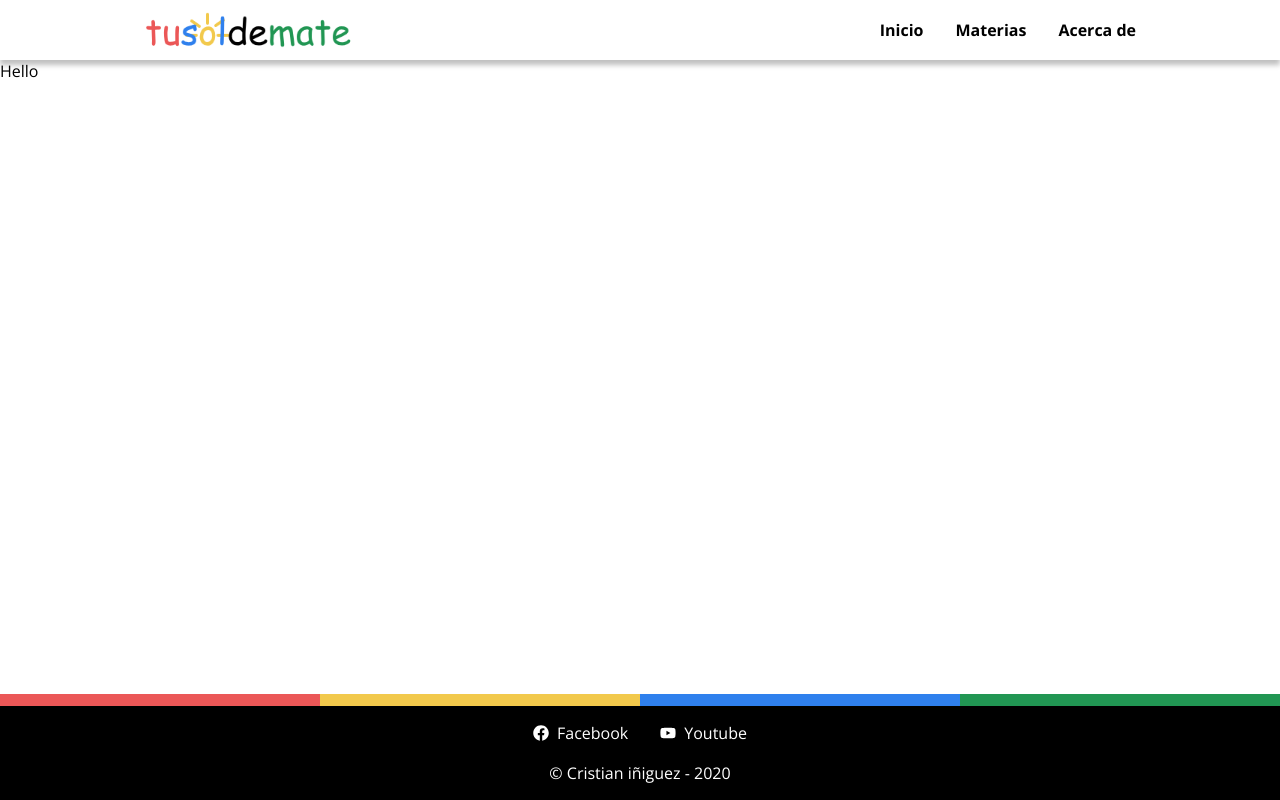
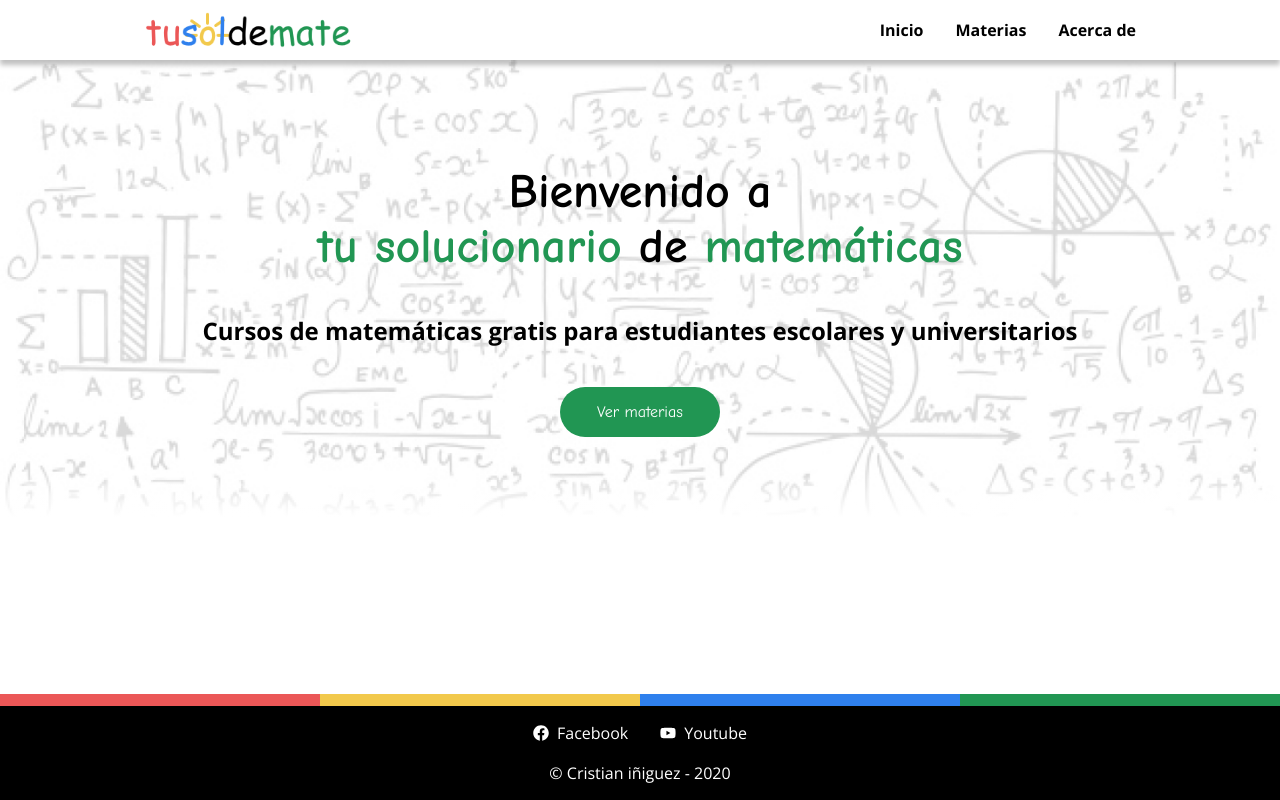
Before and after one commit to cristianiniguez/tu_solucionario_de_matematicas, a Next.js app: page / in a window 1280 px wide. Built offline with nearby package versions, Linux system fonts and the light colour scheme.

Commit message:
hero section recreated

```diff
--- /dev/null
+++ b/components/Button.jsx
@@ -0,0 +1,22 @@
+import clsx from 'clsx';
+
+import styles from '../styles/components/Button.module.scss';
+
+const Button = ({ children, className, color, textColor = 'white', off = false }) => {
+  return (
+    <>
+      <button className={clsx('btn', styles.btn, className, { [styles['btn--off']]: off })}>
+        {children}
+      </button>
+
+      <style jsx>{`
+        .btn {
+          background-color: ${color};
+          color: ${textColor};
+        }
+      `}</style>
+    </>
+  );
+};
+
+export default Button;
--- /dev/null
+++ b/components/ColorText.jsx
@@ -0,0 +1,17 @@
+const ColorText = ({ children, as = 'span', color }) => {
+  const Tag = as;
+
+  return (
+    <>
+      <Tag className='color-text'>{children}</Tag>
+
+      <style jsx>{`
+        .color-text {
+          color: ${color};
+        }
+      `}</style>
+    </>
+  );
+};
+
+export default ColorText;
--- /dev/null
+++ b/components/Title.jsx
@@ -0,0 +1,20 @@
+import clsx from 'clsx';
+
+const Title = ({ children, className, center, as = 'h1' }) => {
+  const Tag = as;
+
+  return (
+    <>
+      <Tag className={clsx('title', className)}>{children}</Tag>
+
+      <style jsx>{`
+        .title {
+          font-family: var(--font-titles);
+          ${center ? 'text-align: center;' : ''}
+        }
+      `}</style>
+    </>
+  );
+};
+
+export default Title;
--- /dev/null
+++ b/data/theme.js
@@ -0,0 +1,6 @@
+export const COLORS = {
+  red: '#eb5757',
+  green: '#219653',
+  blue: '#2f80ed',
+  yellow: '#f2c94c',
+};
--- a/pages/index.jsx
+++ b/pages/index.jsx
@@ -1,11 +1,14 @@
 import Seo from '../components/Seo';
 import Layout from '../components/Layout';
+import { Hero } from '../sections';
 
 const HomePage = () => {
   return (
     <>
       <Seo />
-      <Layout>Hello</Layout>
+      <Layout>
+        <Hero />
+      </Layout>
     </>
   );
 };
--- /dev/null
+++ b/sections/Hero.jsx
@@ -0,0 +1,38 @@
+import Link from 'next/link';
+
+import Container from '../components/Container';
+import Title from '../components/Title';
+import ColorText from '../components/ColorText';
+
+import Button from '../components/Button';
+import { COLORS } from '../data/theme';
+import styles from '../styles/sections/Hero.module.scss';
+
+const Hero = () => {
+  return (
+    <section className={styles.hero}>
+      <Container className={styles.container}>
+        <Title className={styles.title}>
+          Bienvenido a <br />
+          <ColorText color={COLORS.red}>tu</ColorText>{' '}
+          <ColorText color={COLORS.blue}>solucionario</ColorText> de{' '}
+          <ColorText color={COLORS.green}>matemáticas</ColorText>
+        </Title>
+        <p className={styles.description}>
+          Cursos de matemáticas gratis para estudiantes escolares y universitarios
+        </p>
+        <div className={styles.buttons}>
+          <Link href='/materias'>
+            <a>
+              <Button className={styles.btn} color={COLORS.green}>
+                Ver materias
+              </Button>
+            </a>
+          </Link>
+        </div>
+      </Container>
+    </section>
+  );
+};
+
+export default Hero;
--- /dev/null
+++ b/sections/index.js
@@ -0,0 +1 @@
+export { default as Hero } from './Hero';
--- a/styles/_vars.scss
+++ b/styles/_vars.scss
@@ -8,10 +8,6 @@ $gray80: hsl(0, 0%, 80%);
 $gray40: hsl(0, 0%, 40%);
 $black: black;
 
-/* fonts */
-$content: 'Open Sans', sans-serif;
-$titles: 'Comic Neue', cursive;
-
 /* effects */
 $shadow: 0px 5px 5px rgba(0, 0, 0, 0.25);
 $rainbow: $red, $red 25%, $yellow 25%, $yellow 50%, $blue 50%, $blue 75%, $green 75%, $green;
--- /dev/null
+++ b/styles/components/Button.module.scss
@@ -0,0 +1,26 @@
+@import '../globals';
+
+.btn {
+  @include btn-norm;
+
+  font-family: var(--font-titles);
+  font-size: 1rem;
+  min-width: 160px;
+  min-height: 50px;
+  border-radius: 25px;
+  display: flex;
+  justify-content: center;
+  align-items: center;
+  text-decoration: none;
+  cursor: pointer;
+  transition: box-shadow 0.3s ease-in-out;
+
+  &--off {
+    background-color: $gray80;
+    color: white;
+  }
+
+  &:hover {
+    box-shadow: 0 0 5px rgba(0, 0, 0, 0.5);
+  }
+}
--- a/styles/components/Header.module.scss
+++ b/styles/components/Header.module.scss
@@ -1,6 +1,10 @@
 @import '../globals';
 
 .header {
+  position: sticky;
+  top: 0;
+  z-index: 1000;
+  background-color: $white;
   height: 60px;
   padding: 0 1rem;
   box-shadow: $shadow;
--- a/styles/index.scss
+++ b/styles/index.scss
@@ -1,6 +1,11 @@
 @import './globals';
 
+:root {
+  --font-content: 'Open Sans', sans-serif;
+  --font-titles: 'Comic Neue', cursive;
+}
+
 body {
-  margin: 0;
-  font-family: $content;
+  @include body-norm;
+  font-family: var(--font-content);
 }
--- /dev/null
+++ b/styles/sections/Hero.module.scss
@@ -0,0 +1,59 @@
+@import '../globals';
+
+.hero {
+  background-image: linear-gradient(0deg, white 0%, transparent 10%), url('/img/whiteboard.jpg');
+  background-repeat: no-repeat;
+  background-size: cover;
+  padding: 0 2rem;
+  text-align: center;
+
+  @include md {
+    font-size: 1.25rem;
+  }
+
+  @include lg {
+    font-size: 1.5rem;
+  }
+
+  .container {
+    padding: 1rem 0;
+
+    @include md {
+      padding: 2rem 1rem;
+    }
+
+    @include lg {
+      padding: 4rem 1rem;
+    }
+  }
+
+  .title {
+    font-size: 2em;
+  }
+
+  .description {
+    font-weight: bold;
+  }
+
+  .buttons {
+    width: 50%;
+    margin: 0 auto;
+
+    a {
+      @include a-norm;
+    }
+
+    .btn {
+      margin: 1rem;
+    }
+
+    @include md {
+      display: flex;
+      justify-content: center;
+
+      .btn {
+        margin: 1rem 2rem;
+      }
+    }
+  }
+}
```
Also changed, not shown: public/img/whiteboard.jpg (added).
